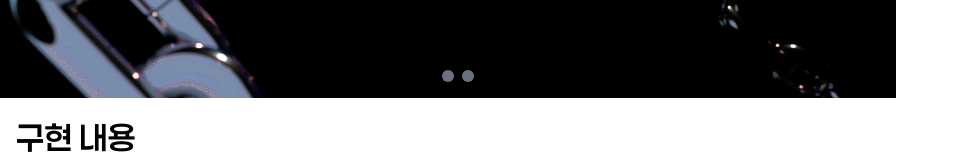
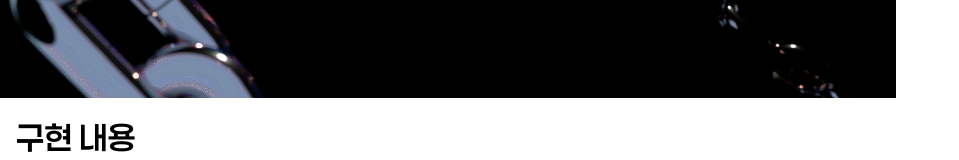
Before and after one commit to kimkimjunjun/portfolio, a Next.js app: page /spark in a window 1280 px wide. Shown: the part 725-885 px from the top of the page, without its empty margins (0-959 px from the left). Built offline with nearby package versions, Linux system fonts and the light colour scheme.

Commit message:
슬라이더 이미지 스냅 호버 시 보이기

```diff
--- a/components/slider.tsx
+++ b/components/slider.tsx
@@ -94,7 +94,7 @@ export default function Slider({ images }: SliderProps) {
             )}
 
             {images.length > 1 && (
-                <div className="absolute bottom-4 left-1/2 transform -translate-x-1/2 flex space-x-2 z-20">
+                <div className="absolute bottom-4 left-1/2 transform -translate-x-1/2 flex space-x-2 opacity-0 group-hover:opacity-100 hover:opacity-100 transition-opacity duration-300 z-20">
                     {scrollSnaps.map((_, index) => (
                         <button
                             key={index}
```
